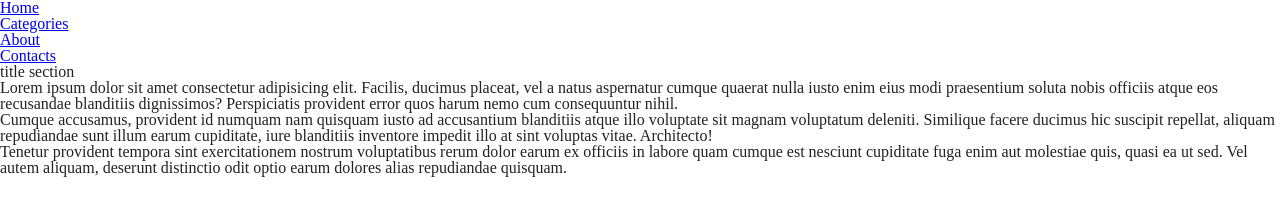
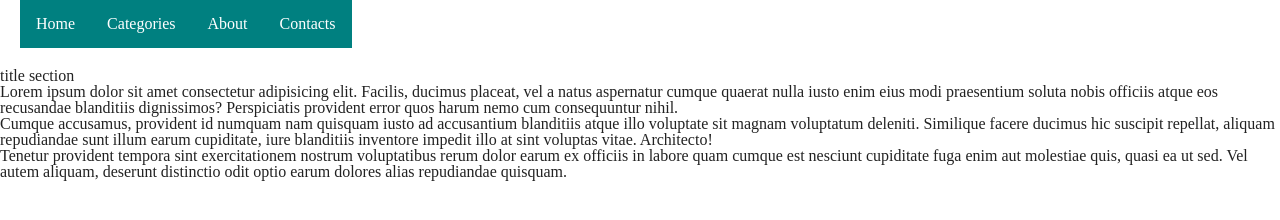
Before and after one commit to vikFgit/12_05_position, a plain HTML site: page index.html in a window 1280 px wide. Drawn offline with Linux system fonts and the light colour scheme.

Commit message:
Add starting style

```diff
--- a/assets/reset.css
+++ b/assets/reset.css
@@ -364,3 +364,12 @@ textarea {
     color: #000;
     padding: 0.2em 0;
 }
+
+
+*{
+    box-sizing:border-box;
+}
+a{
+    text-decoration: none;
+    color: inherit;
+}
--- a/assets/style.css
+++ b/assets/style.css
@@ -2,4 +2,30 @@
   --main-color: teal;
   --hover-color: rgb(0, 41, 41);
   --text-color: white;
+
 }
+.nav-list{
+  font-size: 0;
+  /* text-align: center; */
+  padding-left: 20px;
+}
+.nav-list-item{
+  display: inline-block;
+  background-color: var(--main-color);
+  color: var(--text-color);
+  font-size: initial;
+}
+.nav-list-item:hover{
+  background-color: var(--hover-color);
+}
+.nav-list-link{
+  display: inline-block;
+  padding: 1em;
+}
+
+
+
+
+section{
+  margin-top: 20px;
+}
```
